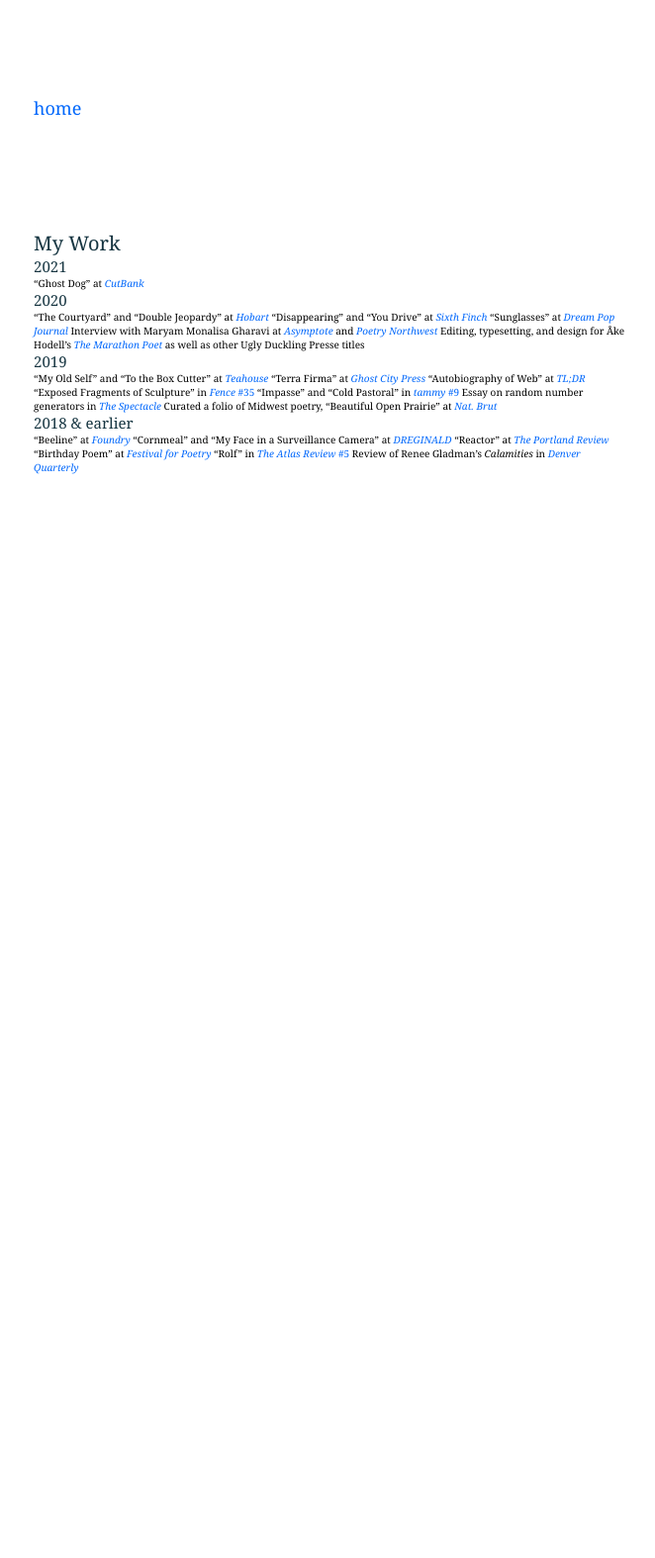
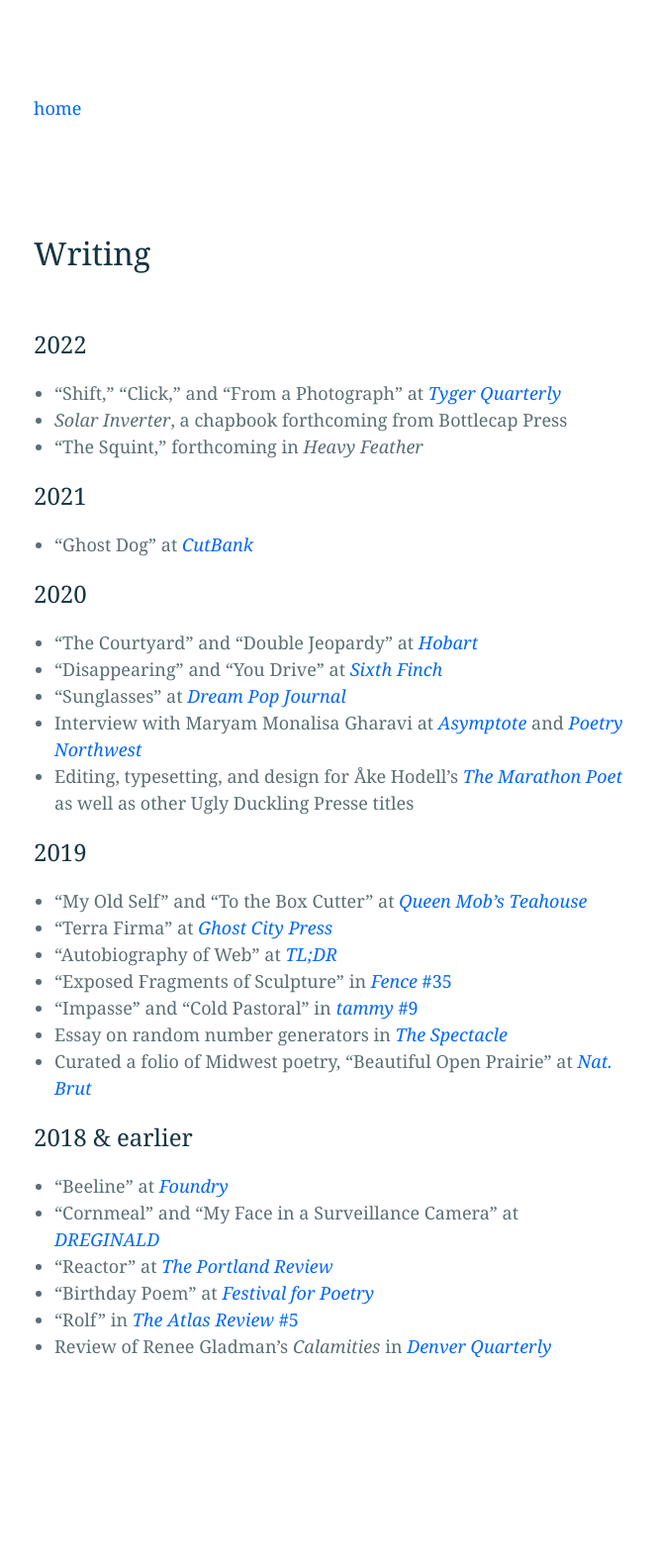
Before and after one commit to bliss-st/ss-website, a Jekyll site: the page built from mywork.md, in a window 1280 px wide. Shown: the whole page at 99% size, without its empty margins (306-968 px from the left). Built offline with Jekyll 4.4.1, drawn with Linux system fonts in a browser that asks for light colours; before the commit the page ends 900 px from its top, so only the background shows below that.

Commit message:
fact checking

```diff
--- a/_config.yml
+++ b/_config.yml
@@ -14,8 +14,3 @@
 permalink: /:year/:month/:title
 sass:
     style: compressed
-
-# --- List of links in the navigation bar --- #
-
-navbar-links:
-  Writing: "Writing"
--- a/_includes/header.html
+++ b/_includes/header.html
@@ -2,7 +2,8 @@
     {% if page.title == 'Home' %}
         <h1>{{ site.title }}</h1>
         <p>{{site.description}}</p>
-        <br>
+        <br><br><br>
+        <p><a href="/Writing">Writing</a> | <a href="/Factchecking">Fact-checking</a></p>
     {% endif %}
     {% if page.title != 'Home' %}
         <p><a href="/index.html">home</a></p>
--- a/mywork.md
+++ b/mywork.md
@@ -1,34 +1,41 @@
 ---
-layout: page
+layout: post
 title: Writing
 permalink: /Writing/
 ---
 
-# My Work
+## 2022
+* "Shift," "Click," and "From a Photograph" at <em><a href="https://tygerquarterly.com/Serena-Solin">Tyger Quarterly</a></em>
+* <em>Solar Inverter</em>, a chapbook forthcoming from Bottlecap Press
+* "The Squint," forthcoming in <em>Heavy Feather</em>
+<br>
 
 ## 2021
-"Ghost Dog" at <a href="https://www.cutbankonline.org/features-1"><em>CutBank</em></a>
+* "Ghost Dog" at <a href="https://www.cutbankonline.org/features-1"><em>CutBank</em></a>
+<br>
 
 ## 2020
-"The Courtyard" and "Double Jeopardy" at <a href="https://www.hobartpulp.com/web_features/double-jeopardy"><em>Hobart</em></a>
-"Disappearing" and "You Drive" at <a href="http://sixthfinch.com/solin2.html"><em>Sixth Finch</em></a>
-"Sunglasses" at <a href="https://www.dreampoppress.net/serena-solin/"><em>Dream Pop Journal</em></a>
-Interview with Maryam Monalisa Gharavi at <a href="https://www.asymptotejournal.com/blog/2020/09/21/sadness-has-no-end-happiness-does-an-interview-with-maryam-monalisa-gharavi/"><em>Asymptote</em></a> and <a href="https://www.poetrynw.org/interview-when-haptic-touch-is-removed-a-conversation-with-maryam-monalisa-gharavi/"><em>Poetry Northwest</em></a>
-Editing, typesetting, and design for Åke Hodell's <a href="https://uglyducklingpresse.org/publications/the-marathon-poet/"><em>The Marathon Poet</em></a> as well as other Ugly Duckling Presse titles
+* "The Courtyard" and "Double Jeopardy" at <a href="https://www.hobartpulp.com/web_features/double-jeopardy"><em>Hobart</em></a>
+* "Disappearing" and "You Drive" at <a href="http://sixthfinch.com/solin2.html"><em>Sixth Finch</em></a>
+* "Sunglasses" at <a href="https://www.dreampoppress.net/serena-solin/"><em>Dream Pop Journal</em></a>
+* Interview with Maryam Monalisa Gharavi at <a href="https://www.asymptotejournal.com/blog/2020/09/21/sadness-has-no-end-happiness-does-an-interview-with-maryam-monalisa-gharavi/"><em>Asymptote</em></a> and <a href="https://www.poetrynw.org/interview-when-haptic-touch-is-removed-a-conversation-with-maryam-monalisa-gharavi/"><em>Poetry Northwest</em></a>
+* Editing, typesetting, and design for Åke Hodell's <a href="https://uglyducklingpresse.org/publications/the-marathon-poet/"><em>The Marathon Poet</em></a> as well as other Ugly Duckling Presse titles
+<br>
 
 ## 2019
-"My Old Self" and "To the Box Cutter" at <a href="https://web.archive.org/web/20191207084214/https://queenmobs.com/2019/10/poems-serena-solin/"><em>Teahouse</em></a>
-"Terra Firma" at <a href="https://ghostcitypress.com/poetry-31/2019/5/4/serena-solin"><em>Ghost City Press</em></a>
-"Autobiography of Web" at <a href="https://www.tldrmagazine.com/single-post/2019/10/21/Autobiography-of-Web-Serena-Solin"><em>TL;DR</em></a>
-"Exposed Fragments of Sculpture" in <a href="https://www.fenceportal.org/"><em>Fence</em> #35</a>
-"Impasse" and "Cold Pastoral" in <a href="http://www.tammyjournal.com/new-page"><em>tammy</em> #9</a>
-Essay on random number generators in <a href="https://thespectacle.wustl.edu/?p=1259"><em>The Spectacle</em></a>
-Curated a folio of Midwest poetry, "Beautiful Open Prairie" at <a href="https://www.natbrut.com/beautiful-open-prairie"><em>Nat. Brut</em></a>
+* "My Old Self" and "To the Box Cutter" at <a href="https://web.archive.org/web/20191207084214/https://queenmobs.com/2019/10/poems-serena-solin/"><em>Queen Mob's Teahouse</em></a>
+* "Terra Firma" at <a href="https://ghostcitypress.com/poetry-31/2019/5/4/serena-solin"><em>Ghost City Press</em></a>
+* "Autobiography of Web" at <a href="https://www.tldrmagazine.com/single-post/2019/10/21/Autobiography-of-Web-Serena-Solin"><em>TL;DR</em></a>
+* "Exposed Fragments of Sculpture" in <a href="https://www.fenceportal.org/"><em>Fence</em> #35</a>
+* "Impasse" and "Cold Pastoral" in <a href="http://www.tammyjournal.com/new-page"><em>tammy</em> #9</a>
+* Essay on random number generators in <a href="https://thespectacle.wustl.edu/?p=1259"><em>The Spectacle</em></a>
+* Curated a folio of Midwest poetry, "Beautiful Open Prairie" at <a href="https://www.natbrut.com/beautiful-open-prairie"><em>Nat. Brut</em></a>
+<br>
 
 ## 2018 & earlier
-"Beeline" at <a href="https://www.foundryjournal.com/solin.html"><em>Foundry</em></a>
-"Cornmeal" and "My Face in a Surveillance Camera" at <a href="http://dreginald.com/index.php/issues/issue-sixteen/serena-solin"><em>DREGINALD</em></a>
-"Reactor" at <a href="http://portlandreview.org/reactor-by-serena-solin/"><em>The Portland Review</em></a>
-"Birthday Poem" at <a href="https://festivalforpoetry.com/2018/11/15/read-poem-birthday-poem-for-d-by-serena-solin/"><em>Festival for Poetry</em></a>
-"Rolf" in <a href="https://www.theatlasreview.com/issue-5"><em>The Atlas Review</em> #5</a>
-Review of Renee Gladman's <em>Calamities</em> in <a href="https://www.du.edu/denverquarterly/past/index.html"><em>Denver Quarterly</em></a>
+* "Beeline" at <a href="https://www.foundryjournal.com/solin.html"><em>Foundry</em></a>
+* "Cornmeal" and "My Face in a Surveillance Camera" at <a href="http://dreginald.com/index.php/issues/issue-sixteen/serena-solin"><em>DREGINALD</em></a>
+* "Reactor" at <a href="http://portlandreview.org/reactor-by-serena-solin/"><em>The Portland Review</em></a>
+* "Birthday Poem" at <a href="https://festivalforpoetry.com/2018/11/15/read-poem-birthday-poem-for-d-by-serena-solin/"><em>Festival for Poetry</em></a>
+* "Rolf" in <a href="https://www.theatlasreview.com/issue-5"><em>The Atlas Review</em> #5</a>
+* Review of Renee Gladman's <em>Calamities</em> in <a href="https://www.du.edu/denverquarterly/past/index.html"><em>Denver Quarterly</em></a>
```
Also changed, not shown: factchecking.md (added, +34 -0 lines).
